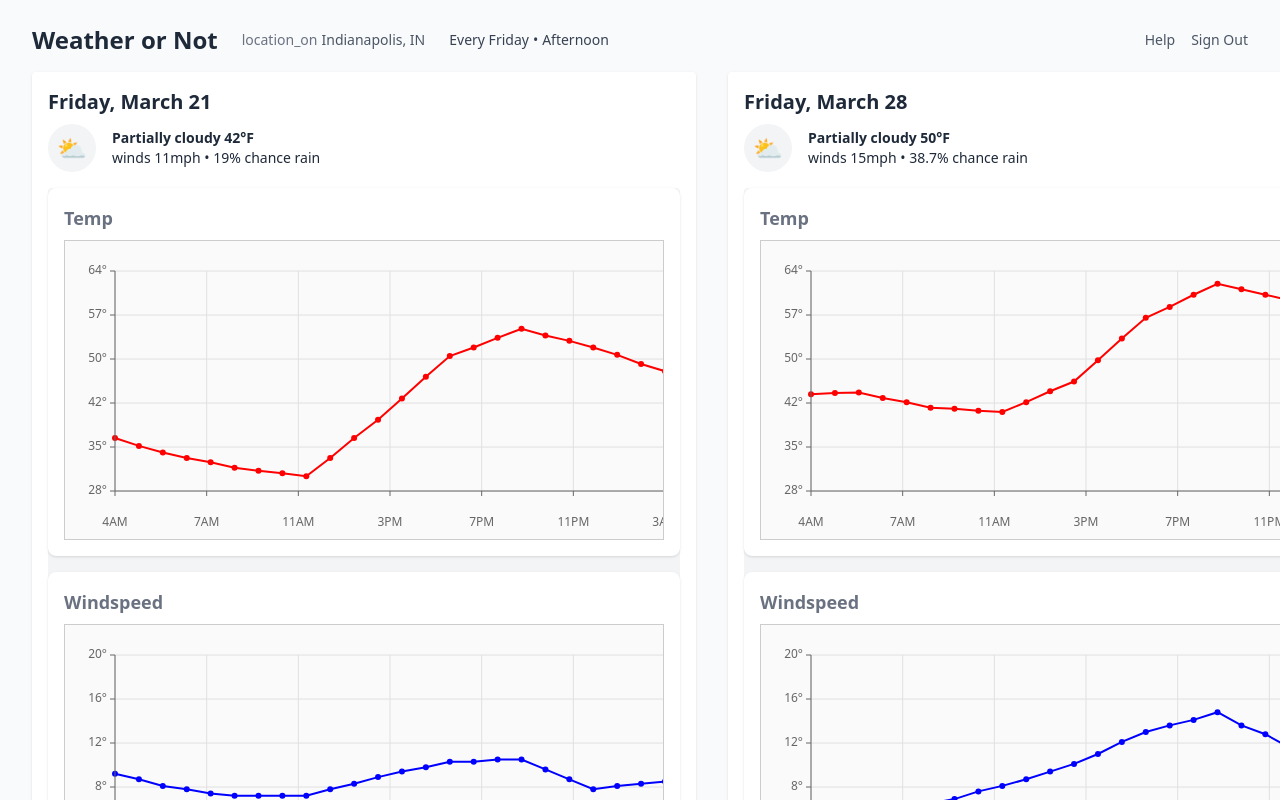
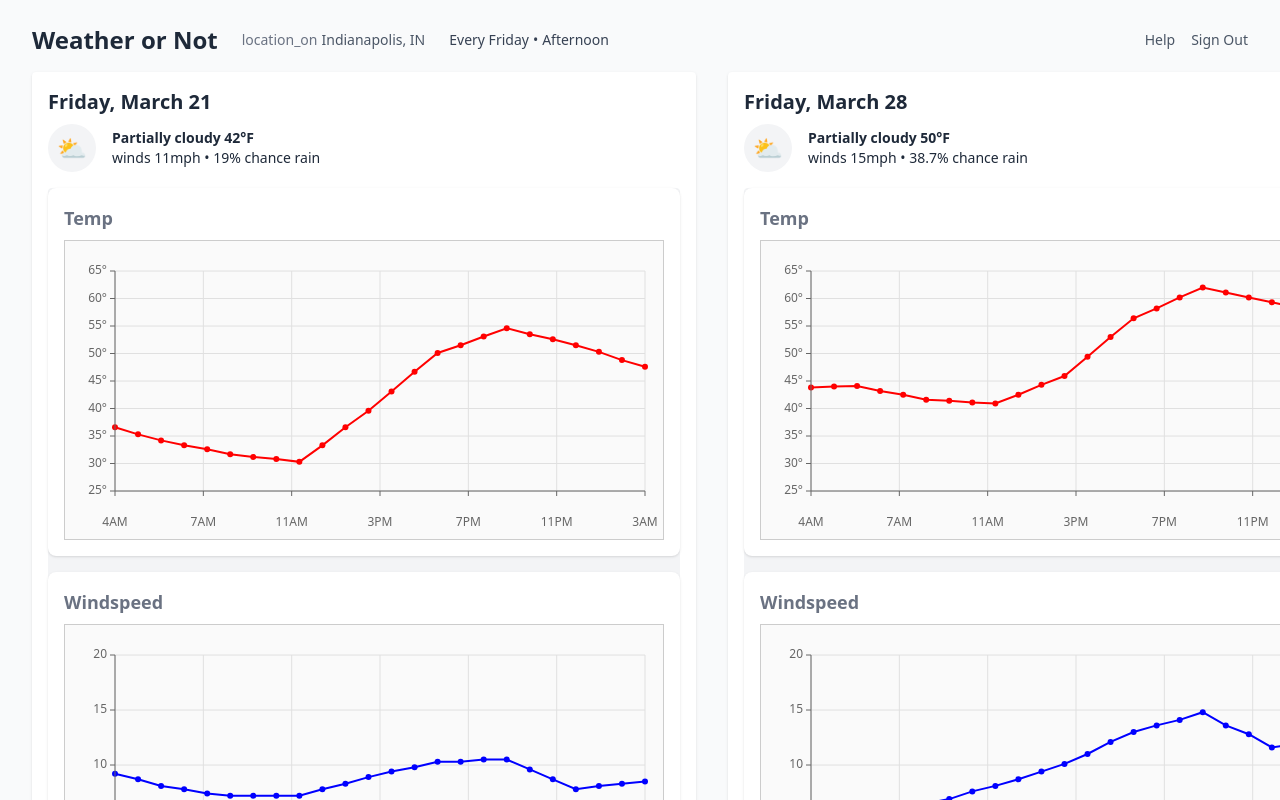
Before and after one commit to byronwall/weather-helper, a React (Vite) app: page / in a window 1280 px wide. Shown: the top 800 px of the page. Built offline with nearby package versions, Linux system fonts and the light colour scheme.

Commit message:
Update axes to render better Store  a common increment in the store

```diff
--- a/src/WeatherChart.tsx
+++ b/src/WeatherChart.tsx
@@ -37,6 +37,7 @@ export function WeatherChart({ hourlyData, field }: WeatherChartProps) {
   const topGutterHeight = 30;
   const bottomGutterHeight = 50; // Increased to accommodate time labels
   const leftGutterWidth = 50; // Added for y-axis labels
+  const rightGutterWidth = 20; // Added for right padding
 
   // Convert hourly data to DataPoints
   const data: DataPoint[] = hourlyData.map((hour) => ({
@@ -95,7 +96,7 @@ export function WeatherChart({ hourlyData, field }: WeatherChartProps) {
 
   // Compute chart dimension for the central region:
   const chartHeight = height - topGutterHeight - bottomGutterHeight;
-  const chartWidth = width - leftGutterWidth;
+  const chartWidth = width - leftGutterWidth - rightGutterWidth;
 
   // 2) Scale functions (simple linear scales):
   const xScale = (t: number): number =>
@@ -181,13 +182,14 @@ export function WeatherChart({ hourlyData, field }: WeatherChartProps) {
   });
 
   // Generate axis ticks and gridlines
-  const numYTicks = 5;
-  const yTicks = Array.from({ length: numYTicks + 1 }, (_, i) => {
-    const value = minValue + (i / numYTicks) * (maxValue - minValue);
+  const { increment } = defaultLimits[field];
+  const numSteps = Math.floor((maxValue - minValue) / increment);
+  const yTicks = Array.from({ length: numSteps + 1 }, (_, i) => {
+    const value = minValue + i * increment;
     return {
       value,
       y: yScale(value),
-      label: Math.round(value) + "°",
+      label: Math.round(value) + (field === "temp" ? "°" : ""),
     };
   });
 
@@ -215,7 +217,7 @@ export function WeatherChart({ hourlyData, field }: WeatherChartProps) {
           key={`grid-y-${i}`}
           x1={leftGutterWidth}
           y1={tick.y}
-          x2={width}
+          x2={width - rightGutterWidth}
           y2={tick.y}
           stroke="#e0e0e0"
           strokeWidth={1}
@@ -270,7 +272,7 @@ export function WeatherChart({ hourlyData, field }: WeatherChartProps) {
       <line
         x1={leftGutterWidth}
         y1={topGutterHeight + chartHeight}
-        x2={width}
+        x2={width - rightGutterWidth}
         y2={topGutterHeight + chartHeight}
         stroke="#666"
         strokeWidth={1}
--- a/src/stores/useCommonAxis.ts
+++ b/src/stores/useCommonAxis.ts
@@ -5,6 +5,7 @@ type ChartVisual = {
   color: string;
   min: number;
   max: number;
+  increment: number;
 };
 
 type ChartVisuals = Record<WeatherField, ChartVisual>;
@@ -21,21 +22,25 @@ const defaultChartVisuals: ChartVisuals = {
     color: "red",
     min: 50,
     max: 60,
+    increment: 5,
   },
   windspeed: {
     color: "blue",
     min: 0,
     max: 20,
+    increment: 5,
   },
   precipprob: {
     color: "green",
     min: 0,
     max: 100,
+    increment: 10,
   },
   humidity: {
     color: "purple",
     min: 0,
     max: 100,
+    increment: 10,
   },
 };
 
@@ -45,13 +50,19 @@ export const useCommonAxis = create<CommonAxisState>((set, get) => ({
   registerLimit: (field: WeatherField, min: number, max: number) => {
     set((state) => {
       const currentField = state.currentLimits[field];
+      const { increment } = currentField;
+
+      // Round min down and max up to nearest increment
+      const roundedMin = Math.floor(min / increment) * increment;
+      const roundedMax = Math.ceil(max / increment) * increment;
+
       return {
         currentLimits: {
           ...state.currentLimits,
           [field]: {
             ...currentField,
-            min: Math.min(currentField.min, min),
-            max: Math.max(currentField.max, max),
+            min: Math.min(currentField.min, roundedMin),
+            max: Math.max(currentField.max, roundedMax),
           },
         },
       };
```
